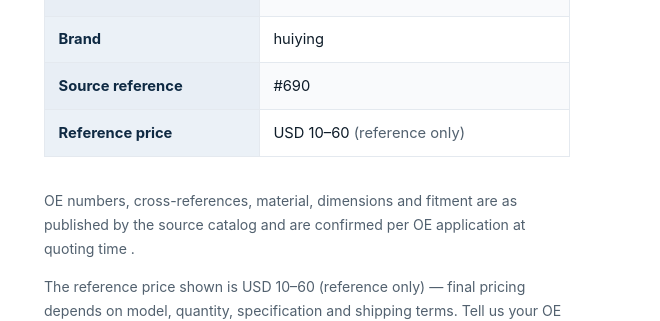
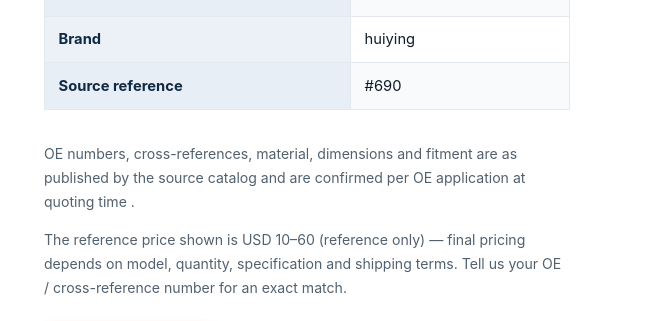
Before and after one commit to martinxionbiotech-max/Huiying, an Astro site: page /products/oil-filter/of-690 in a window 1280 px wide. Shown: the part 504-825 px from the top of the page, 620-1280 px from the left. Built offline with nearby package versions, Linux system fonts and the light colour scheme; Astro itself is replaced by a stand-in of ours.

Commit message:
fix(products): remove visible reference price row from all SKU pages — price range now schema-only (10-60 USD in JSON-LD)

```diff
--- a/src/pages/products/[category]/[slug].astro
+++ b/src/pages/products/[category]/[slug].astro
@@ -108,7 +108,6 @@ const breadcrumbJsonLd = {
             {product.fitment && product.fitment.brand && <tr><th>Fitment</th><td>{product.fitment.brand}{product.fitment.models?.length ? ' ' + product.fitment.models.join(', ') : ''}</td></tr>}
             <tr><th>Brand</th><td>{site.brand}</td></tr>
             <tr><th>Source reference</th><td>#{product.sourceId}</td></tr>
-            <tr><th>Reference price</th><td>USD {PRICE_MIN}–{PRICE_MAX} <span class="muted">(reference only)</span></td></tr>
           </tbody>
         </table>
 
```
